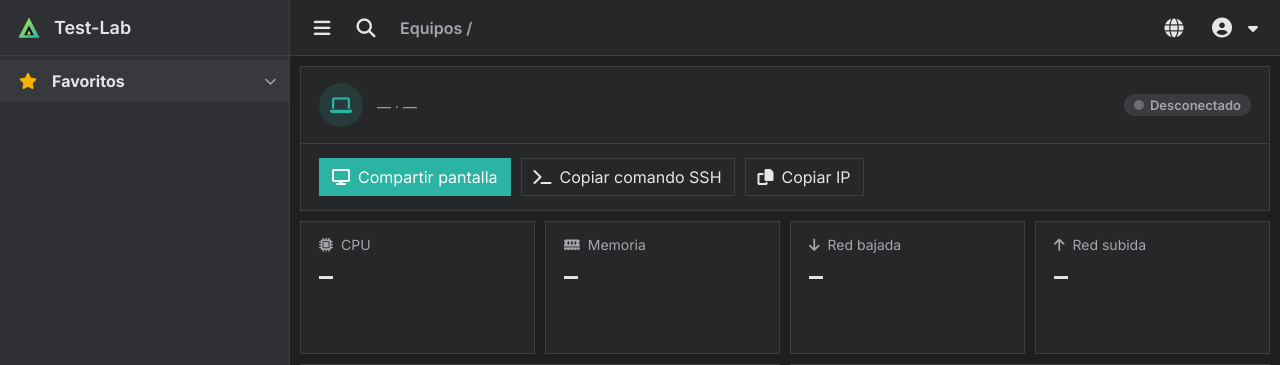
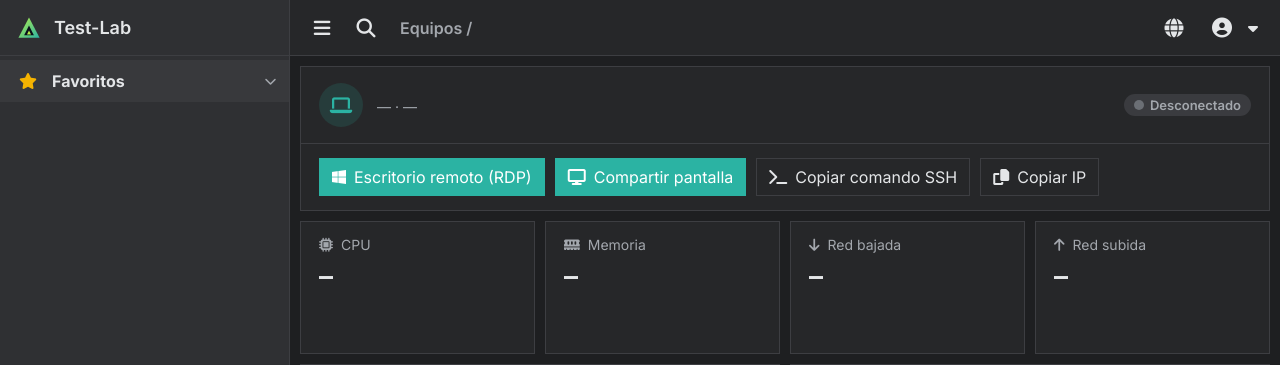
Before and after one commit to juan-sotelo1994/Pagina-Test, a Flask app: template app/templates/dash/equipo.html in a window 1280 px wide. Shown: the top 365 px of the page. Run offline with Flask 3, Linux system fonts and the light colour scheme; the template is opened without the code that fills it, so the values that code supplies are empty; parts of the project's set-up code (start-up, migrations or seed data) failed here and were passed over.

Commit message:
Botón de Escritorio remoto (RDP) en el detalle de cada equipo
- Descarga un archivo .rdp que abre Conexión a Escritorio remoto contra
  la IP del equipo y pide usuario y contraseña (no se guardan)
- El panel guarda si RDP está activo; en la lista, "RDP" para conectar
- En Windows se oculta Compartir pantalla si no hay VNC y el aviso
  explica cómo activar Escritorio remoto (ya no dice "este Mac")
- La IP del .rdp se valida para que no se puedan colar otras líneas
- [hidden] siempre oculta, aunque la clase tenga display

Co-Authored-By: Claude Opus 5.5 <noreply@anthropic.com>

```diff
--- a/app/static/css/dash.css
+++ b/app/static/css/dash.css
@@ -25,6 +25,11 @@
     box-sizing: border-box;
 }
 
+/* Que el atributo hidden gane siempre, aunque la clase tenga display */
+[hidden] {
+    display: none !important;
+}
+
 html,
 body {
     height: 100%;
--- a/app/static/js/equipos.js
+++ b/app/static/js/equipos.js
@@ -44,6 +44,10 @@ function barra(valor) {
 }
 
 const discoPrincipal = (e) => (e.discos || [])[0];
+const esWindows = (e) => (e.sistema || '').startsWith('Windows');
+const esMac = (e) => (e.sistema || '').startsWith('macOS');
+// e.remoto.rdp no existe en reportes de agentes anteriores a la 0.2.0
+const remoto = (e) => ({ pantalla: false, ssh: false, rdp: false, ...e.remoto });
 
 function tieneAlerta(e) {
     if (!e.en_linea) return false;
@@ -85,10 +89,19 @@ if (filas) {
     const fila = (e) => {
         const disco = discoPrincipal(e);
         const enlace = `${base}/${encodeURIComponent(e.id)}`;
-        const remoto = e.en_linea && e.remoto.pantalla && e.ip_conexion
-            ? el('a', { className: 'tool-btn btn-mini', href: `vnc://${e.ip_conexion}`, title: 'Abrir Compartir pantalla' },
-                icono('fa-display'), ' Conectar')
-            : el('span', { className: 'muted', textContent: e.en_linea ? 'Pantalla desactivada' : '—' });
+        const r = remoto(e);
+        let acceso;
+        if (!e.en_linea || !e.ip_conexion) {
+            acceso = el('span', { className: 'muted', textContent: '—' });
+        } else if (r.rdp) {
+            acceso = el('a', { className: 'tool-btn btn-mini', href: `${enlace}/rdp`, title: 'Descargar acceso de Escritorio remoto (.rdp)' },
+                el('i', { className: 'fa-brands fa-windows' }), ' RDP');
+        } else if (r.pantalla) {
+            acceso = el('a', { className: 'tool-btn btn-mini', href: `vnc://${e.ip_conexion}`, title: 'Abrir conexión VNC' },
+                icono('fa-display'), ' Conectar');
+        } else {
+            acceso = el('span', { className: 'muted', textContent: esWindows(e) ? 'RDP desactivado' : 'Pantalla desactivada' });
+        }
 
         const tr = el('tr', { className: e.en_linea ? '' : 'offline' },
             el('td', {},
@@ -103,7 +116,7 @@ if (filas) {
             el('td', {}, disco ? barra(disco.porcentaje) : '—'),
             el('td', { className: 'mono' }, e.en_linea ? `${velocidad(e.red.bajada)} / ${velocidad(e.red.subida)}` : '—'),
             el('td', { textContent: hace(e.visto), title: fecha(e.visto) }),
-            el('td', {}, remoto));
+            el('td', {}, acceso));
         tr.dataset.texto = [e.nombre, e.usuario, e.ip_conexion, e.sistema, e.hostname].join(' ').toLowerCase();
         return tr;
     };
@@ -151,6 +164,8 @@ if (detalle) {
 
     const pintar = () => {
         const e = equipo;
+        const windows = esWindows(e);
+        const r = remoto(e);
         const estado = document.getElementById('equipo-estado');
         estado.className = `tag ${e.en_linea ? 'tag-full' : 'tag-lock'}`;
         estado.replaceChildren(el('span', { className: `status-dot ${e.en_linea ? 'on' : 'off'}` }), e.en_linea ? 'En línea' : 'Desconectado');
@@ -172,17 +187,31 @@ if (detalle) {
         poner('nucleos', e.nucleos);
         poner('arranque', e.arranque ? `${fecha(e.arranque)} (${hace(e.arranque).replace('hace ', '')})` : '');
         poner('bateria', e.bateria ? `${e.bateria.porcentaje}%${e.bateria.cargando ? ' · cargando' : ''}` : 'Sin batería');
-        poner('remoto', `Compartir pantalla: ${e.remoto.pantalla ? 'activo' : 'desactivado'} · SSH: ${e.remoto.ssh ? 'activo' : 'desactivado'}`);
+        const activo = (v) => (v ? 'activo' : 'desactivado');
+        poner('remoto', windows
+            ? `Escritorio remoto: ${activo(r.rdp)} · VNC: ${activo(r.pantalla)} · SSH: ${activo(r.ssh)}`
+            : `Compartir pantalla: ${activo(r.pantalla)} · SSH: ${activo(r.ssh)}`);
         poner('visto', `${fecha(e.visto)} (${hace(e.visto)})`);
         poner('agente', e.agente);
 
-        // Acceso remoto
+        // Acceso remoto: en Windows el principal es Escritorio remoto (RDP); en Mac/Linux, VNC
+        const rdp = document.getElementById('btn-rdp');
+        rdp.hidden = !windows && !r.rdp;
+        rdp.classList.toggle('disabled', !e.en_linea || !r.rdp);
         const pantalla = document.getElementById('btn-pantalla');
         pantalla.href = `vnc://${e.ip_conexion}`;
-        pantalla.classList.toggle('disabled', !e.en_linea || !e.remoto.pantalla);
+        pantalla.hidden = windows && !r.pantalla;
+        pantalla.classList.toggle('disabled', !e.en_linea || !r.pantalla);
         document.getElementById('btn-ssh').dataset.copiar = `ssh ${e.usuario || 'admin'}@${e.ip_conexion}`;
         document.getElementById('btn-ip').dataset.copiar = e.ip_conexion;
-        document.getElementById('aviso-remoto').hidden = !e.en_linea || e.remoto.pantalla;
+
+        const sinAcceso = windows ? !r.rdp : !r.pantalla;
+        document.getElementById('aviso-remoto').hidden = !e.en_linea || !sinAcceso;
+        document.getElementById('aviso-remoto-texto').textContent = windows
+            ? 'Escritorio remoto está desactivado en este equipo. Actívalo en Configuración → Sistema → Escritorio remoto (requiere Windows Pro o superior).'
+            : esMac(e)
+                ? 'Compartir pantalla está desactivado en este Mac. Actívalo en Ajustes del Sistema → General → Compartir.'
+                : 'No hay un servidor VNC activo en este equipo. Instala uno (por ejemplo x11vnc) o conéctate por SSH.';
 
         // Discos
         document.getElementById('equipo-discos').replaceChildren(...(e.discos.length ? e.discos.map((d) =>
--- a/app/templates/dash/equipo.html
+++ b/app/templates/dash/equipo.html
@@ -17,6 +17,10 @@
             <span class="tag" id="equipo-estado"></span>
         </div>
         <div class="card-foot equipo-acciones">
+            <a class="tool-btn btn-save" id="btn-rdp" href="{{ url_for('dashboard.equipo_rdp', equipo_id=equipo.id) }}"
+               title="Descarga un archivo .rdp que abre Conexión a Escritorio remoto">
+                <i class="fa-brands fa-windows"></i> Escritorio remoto (RDP)
+            </a>
             <a class="tool-btn btn-save" id="btn-pantalla" href="vnc://{{ equipo.ip_conexion }}">
                 <i class="fa-solid fa-display"></i> Compartir pantalla
             </a>
@@ -35,7 +39,7 @@
         </div>
         <p class="remoto-aviso" id="aviso-remoto" hidden>
             <i class="fa-solid fa-triangle-exclamation"></i>
-            Compartir pantalla está desactivado en este Mac. Actívalo en Ajustes del Sistema → General → Compartir.
+            <span id="aviso-remoto-texto"></span>
         </p>
     </section>
 
```
Also changed, not shown: app/dash/__init__.py (+17 -0 lines), app/dash/equipos.py (+23 -1 lines).
